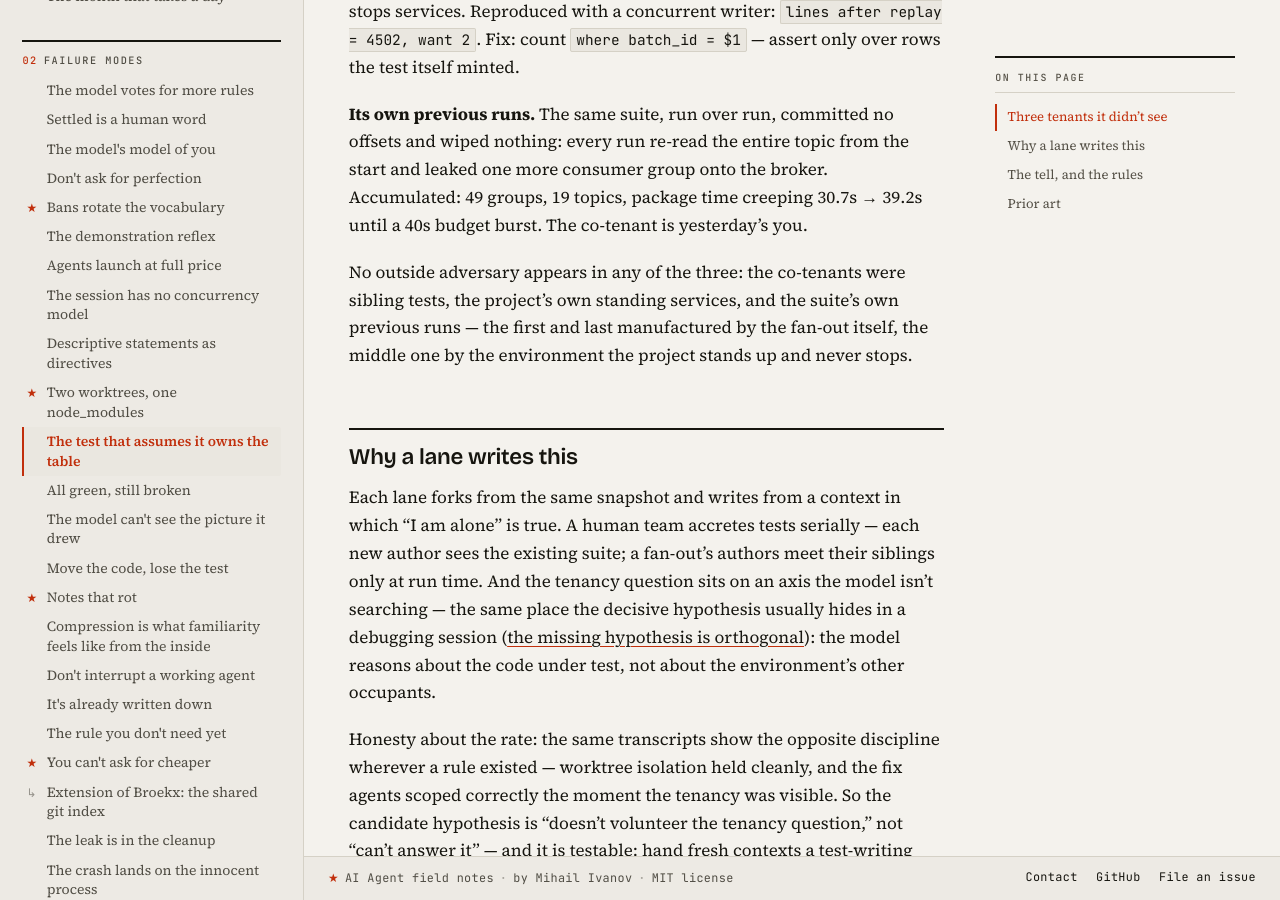
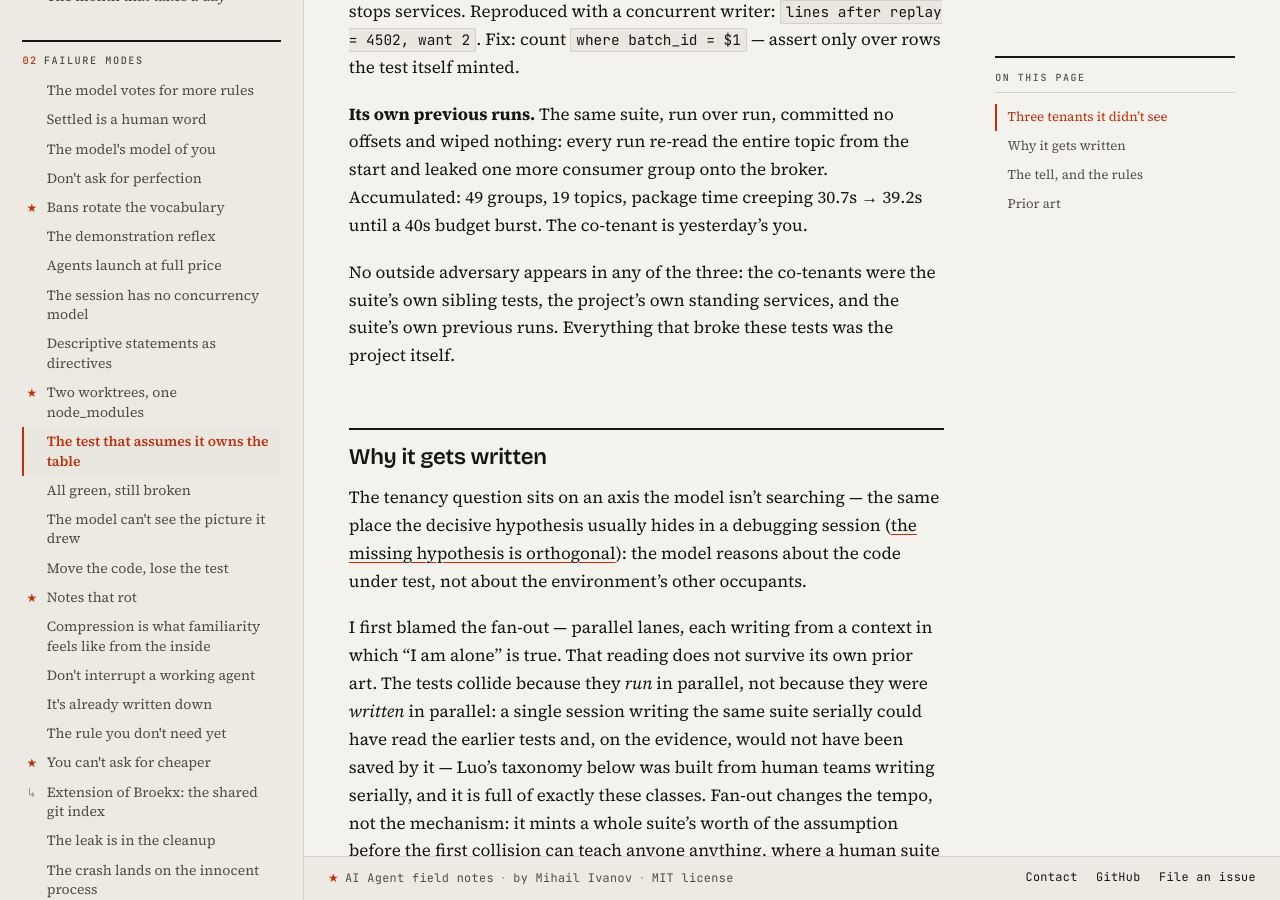
Before and after one commit to mivanov93/ai-agent-field-notes, a Jekyll site: the page built from the-test-that-assumes-it-owns-the-table.md, in a window 1280 px wide and 900 px high, scrolled down 1329 px. Built offline with Jekyll 4.4.1, drawn with Linux system fonts in a browser that asks for light colours; our own code applies the rules of GitHub Pages for plain Markdown files; some of the changed text lies outside the part shown.

Commit message:
the test note: authorship topology withdrawn — tests collide because they run in parallel, not because they were written in parallel
the owner's walk-through catch: Luo's serially-written human suites
contain the same classes, so the fan-out changes tempo, not mechanism.
The claim recenters on undeclared ownership; the withdrawal is recorded
in the prior-art section.

```diff
--- a/the-test-that-assumes-it-owns-the-table.md
+++ b/the-test-that-assumes-it-owns-the-table.md
@@ -6,17 +6,17 @@
 Incidents from a two-day multi-agent build (Aug 2026), diagnosed by fix
 agents whose reports are quoted below.*
 
-**Claim:** in one fan-out, every lane that wrote tests against a shared
-resource wrote single-tenant code. Not wrong locks — no locks, no
-partition, no declared ownership: several packages, different lanes, the
-same silent assumption, three different unseen co-tenants. Whether that is
-the model's default or this project's draw, three incidents in one suite
-cannot establish — that half stays hypothesis until someone measures it.
-What the incidents do establish is structural, and it holds at any
-rate. No gate can check an ownership requirement nobody declared, and a
-lane cannot see its sibling lanes. So when the assumption is wrong, the
-suite still passes — it just happens to pass because nothing else was
-running. The failure surfaces later as flakiness that tracks machine
+**Claim:** every test the model wrote against a shared resource was
+single-tenant code. Not wrong locks — no locks, no partition, no
+declared ownership: several packages, the same silent assumption, three
+different unseen co-tenants. Whether that is the model's default or
+this project's draw, three incidents in one suite cannot establish —
+that half stays hypothesis until someone measures it. What the
+incidents do establish is structural, and it holds at any rate. No
+gate can check an ownership requirement nobody declared, and the suite
+runs in parallel, so the assumption eventually meets a crowd. Until
+then the suite still passes — it just happens to pass because nothing
+else was running. The failure surfaces later as flakiness that tracks machine
 load, which is about the hardest kind of failure to trace back.
 
 ## Three tenants it didn't see
@@ -53,21 +53,29 @@
 burst. The co-tenant is yesterday's you.
 
 No outside adversary appears in any of the three: the co-tenants were
-sibling tests, the project's own standing services, and the suite's own
-previous runs — the first and last manufactured by the fan-out itself,
-the middle one by the environment the project stands up and never
-stops.
+the suite's own sibling tests, the project's own standing services,
+and the suite's own previous runs. Everything that broke these tests
+was the project itself.
 
-## Why a lane writes this
+## Why it gets written
 
-Each lane forks from the same snapshot and writes from a context in which
-"I am alone" is true. A human team accretes tests serially — each new
-author sees the existing suite; a fan-out's authors meet their siblings
-only at run time. And the tenancy question sits on an axis the model isn't searching —
-the same place the decisive hypothesis usually hides in a debugging
-session ([the missing hypothesis is orthogonal](the-missing-hypothesis-is-orthogonal.md)):
+The tenancy question sits on an axis the model isn't searching — the
+same place the decisive hypothesis usually hides in a debugging session
+([the missing hypothesis is orthogonal](the-missing-hypothesis-is-orthogonal.md)):
 the model reasons about the code under test, not about the
 environment's other occupants.
+
+I first blamed the fan-out — parallel lanes, each writing from a
+context in which "I am alone" is true. That reading does not survive
+its own prior art. The tests collide because they *run* in parallel,
+not because they were *written* in parallel: a single session writing
+the same suite serially could have read the earlier tests and, on the
+evidence, would not have been saved by it — Luo's taxonomy below was
+built from human teams writing serially, and it is full of exactly
+these classes. Fan-out changes the tempo, not the mechanism: it mints
+a whole suite's worth of the assumption before the first collision can
+teach anyone anything, where a human suite accretes its flakiness
+slowly enough to bite along the way.
 
 Honesty about the rate: the same transcripts show the opposite discipline
 wherever a rule existed — worktree isolation held cleanly, and the fix
@@ -78,13 +86,13 @@
 the tell below. Until someone runs that, the default stays a hypothesis
 and this page claims only the structure.
 
-This is the sibling of
-[the session has no concurrency model](the-session-has-no-concurrency-model.md),
-not an instance of it. That note is the agents stepping on each other
-*during* the session — edits under readers, writers clobbering. This one
-is what they leave behind: the missing concurrency model compiled into the
-artifacts, colliding at run time, forever, on machines the session never
-saw. The suite was green throughout —
+This is not
+[the session has no concurrency model](the-session-has-no-concurrency-model.md) —
+that note is agents stepping on each other *during* the session. This
+one is about the code the model writes, whoever runs it and however
+many sessions wrote it: artifacts that assume an owner nobody
+declared, colliding at run time, forever, on machines the session
+never saw. The suite was green throughout —
 [all green, still broken](all-green-still-broken.md) — because a pass
 asserts nothing about who else was writing; the green was silently
 conditioned on the world being quiet.
@@ -132,9 +140,11 @@
 the model side, Berndt et al. (ICSE-SEIP '26, arXiv:2601.08998)
 establish that LLM-generated database tests are measurably flakier
 than human-written ones — single-agent generation, no fan-out. Not
-found in this sweep: ownership as a declared, gate-checkable artifact,
-and the structure this page centers on — one orchestration authoring
-every exclusivity assumption and then supplying the crowd that
-violates them. Adjacent here:
+found in this sweep: ownership as a declared, gate-checkable artifact.
+An earlier draft also claimed a fan-out-specific mechanism — the
+orchestration as both author of the assumptions and the crowd that
+violates them — and withdrew it during the owner's walk-through: Luo's
+serially-written human suites contain the same classes, so parallel
+authorship is tempo, not mechanism. Adjacent here:
 [the leak is in the cleanup](the-leak-is-in-the-cleanup.md) (the
 never-wiped broker is a cleanup nobody owned).
```
Also changed, not shown: PRIOR-ART.md (+5 -3 lines).
